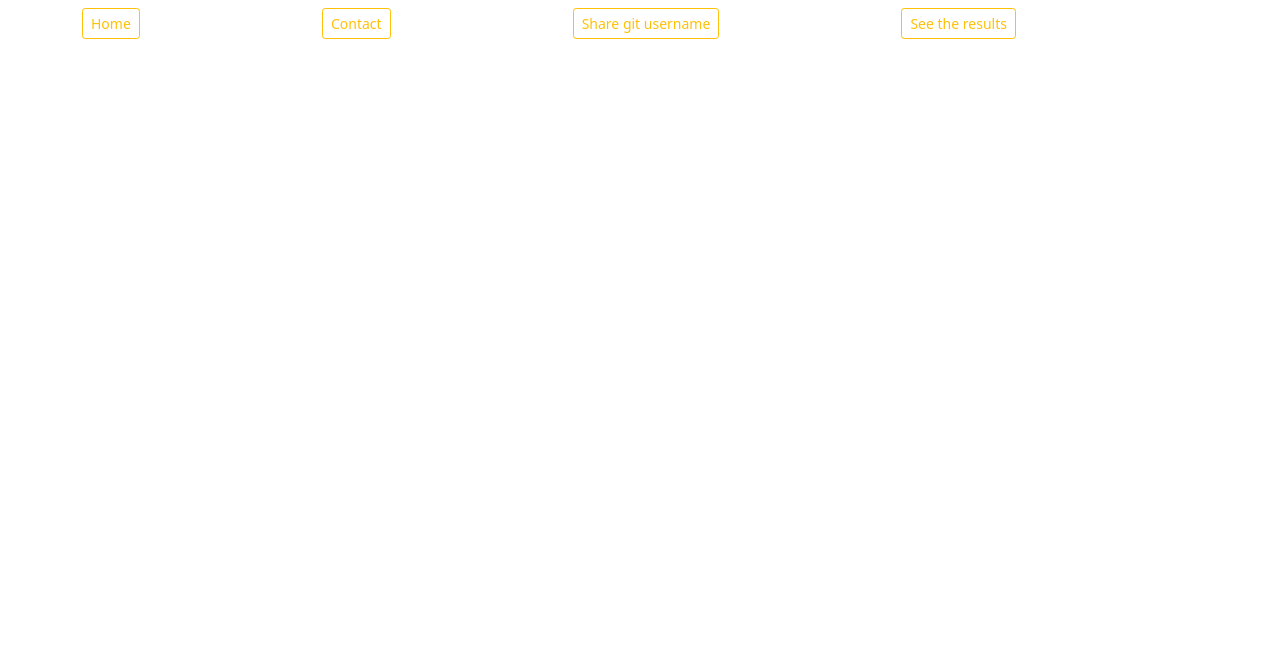
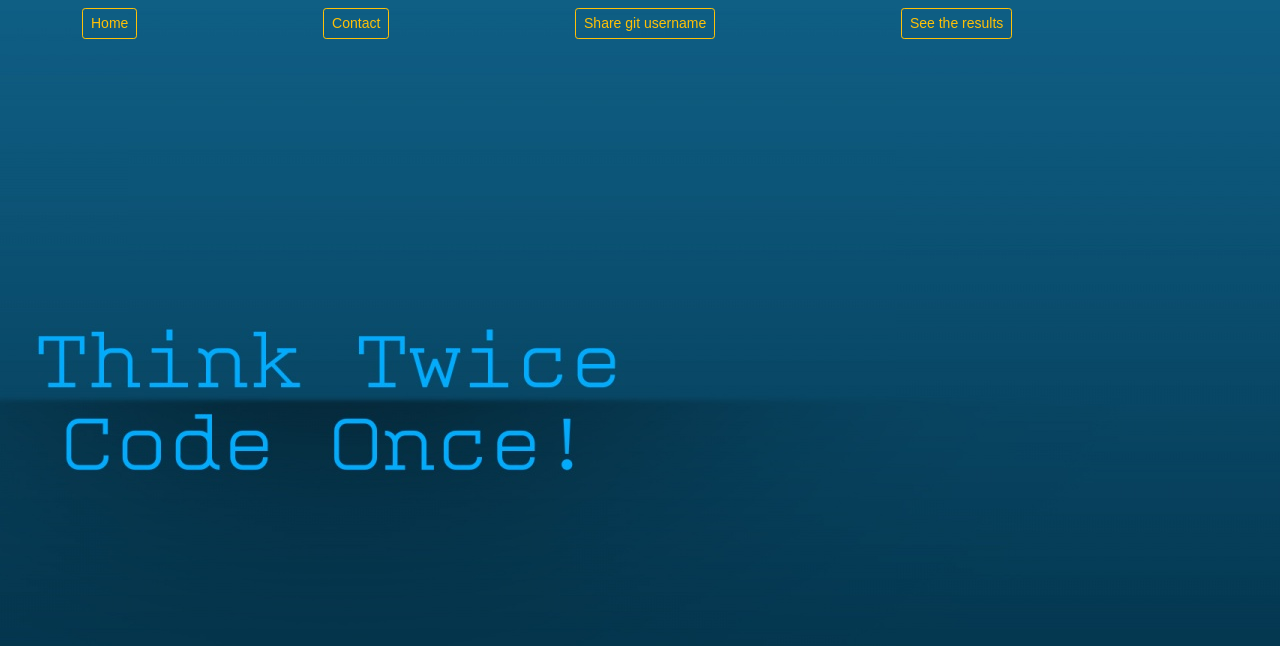
Before and after one commit to VGichuki/github-search, an Angular app: page / in a window 1280 px wide. Shown: the top 646 px of the page. Built offline with nearby package versions, Linux system fonts and the light colour scheme.

Commit message:
link image to css

```diff
--- a/src/app/app.component.css
+++ b/src/app/app.component.css
@@ -0,0 +1,5 @@
+.navbar{
+    text-align: center;
+    size: 45px;
+    font-family: Arial, "Helvetica Neue", Helvetica, sans-serif;
+}
--- a/src/styles.css
+++ b/src/styles.css
@@ -1,2 +1,9 @@
 /* You can add global styles to this file, and also import other style files */
-@import "~bootstrap/dist/css/bootstrap.css"
+@import "~bootstrap/dist/css/bootstrap.css";
+body{
+    background-image: url(./assets/code.jpg);
+    background-position: right;
+    background-size: auto;
+    background-attachment: fixed;
+
+}
```
